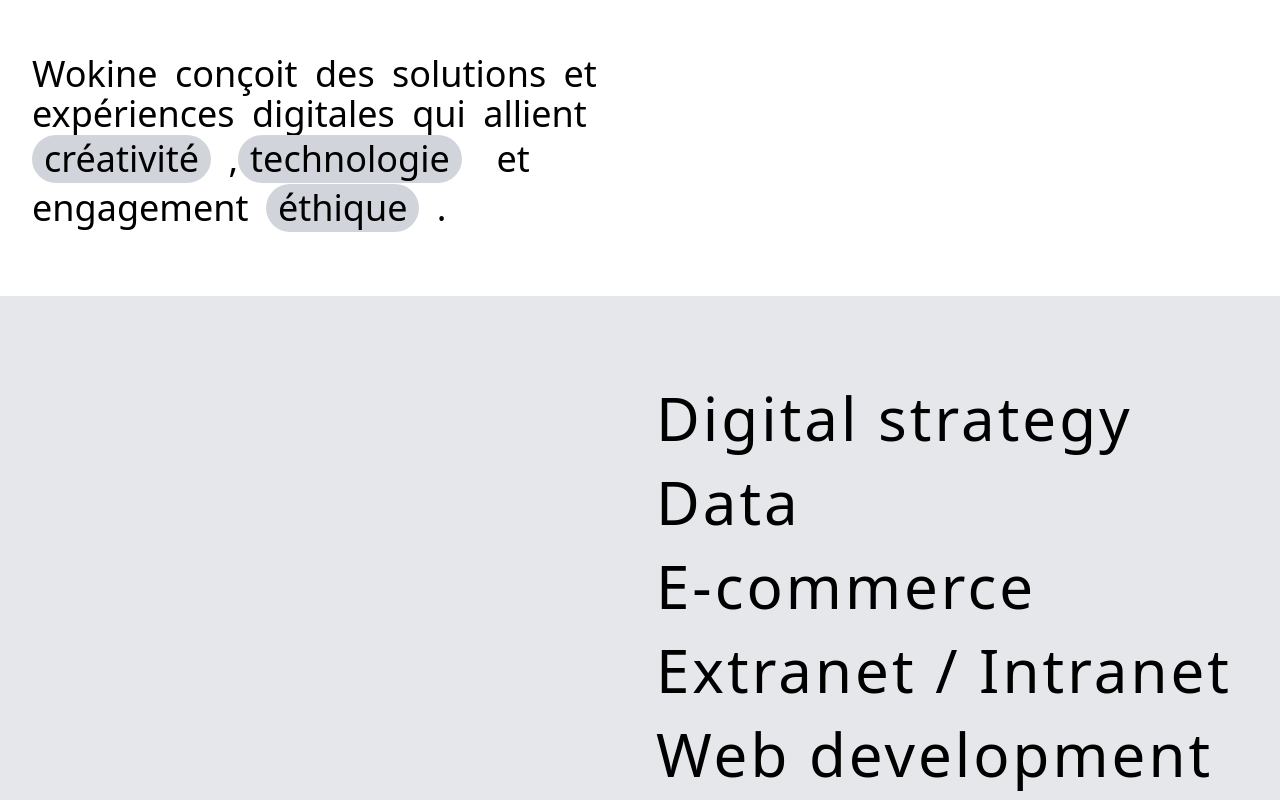
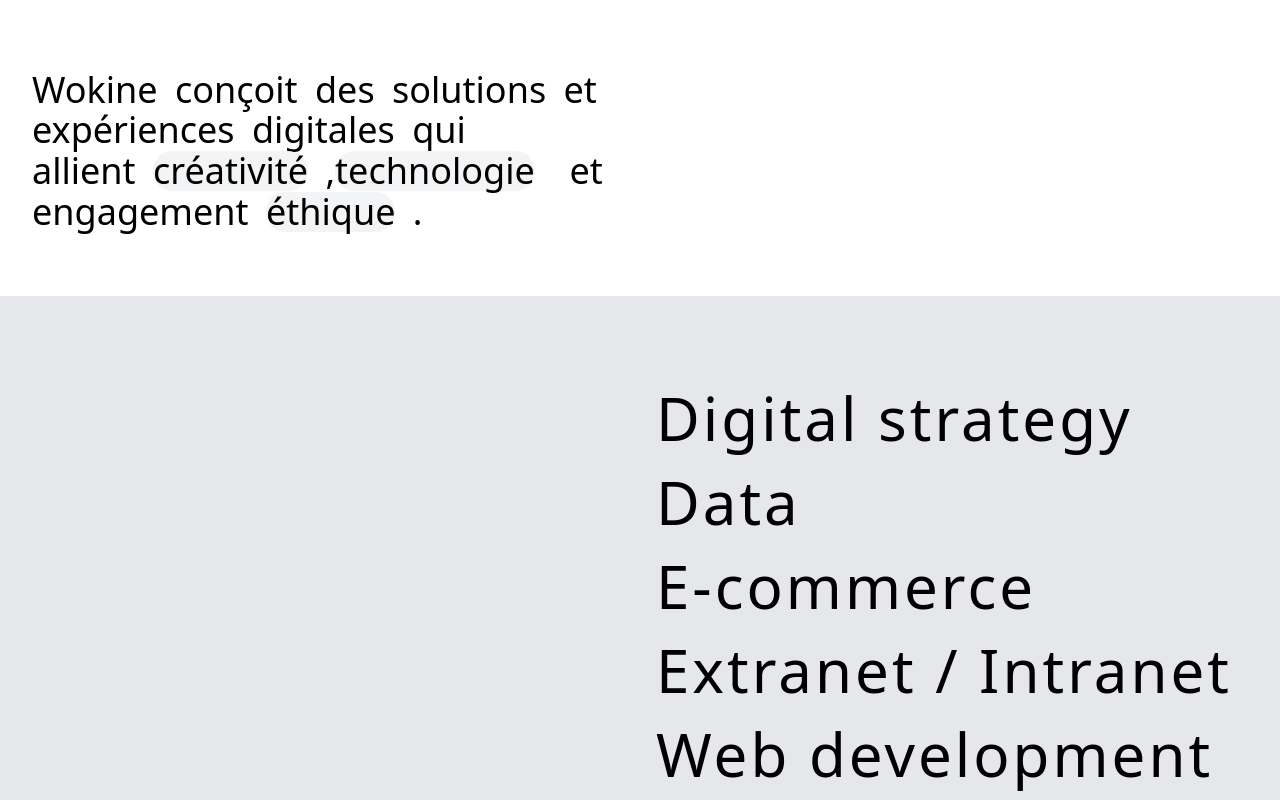
Before and after one commit to sah246ir/scroll-animated-landing-page, a React (Create React App) app: page / in a window 1280 px wide. Shown: the part 1800-2600 px from the top of the page. Built offline with nearby package versions, Linux system fonts and the light colour scheme.

Commit message:
style: padding and bg

```diff
--- a/src/components/SpecialHoverButton.tsx
+++ b/src/components/SpecialHoverButton.tsx
@@ -10,13 +10,15 @@
   const a = useContext(HoverWrapperContext)
 
   return (
+      <div className='inline'>
         <button
           onMouseEnter={(e) => a?.updateWrapperPosition(e)}
           onMouseLeave={(e)=>a?.onLeave(e)}
-        className={'text-inherit rounded-full bg-gray-300 relative z-20 transition duration-300 px-3 py-1 ' + className}
+          className={'text-inherit rounded-full bg-gray-100 relative z-20 transition duration-300 text-left ' + className}
         >
           {children && children}
         </button>
+      </div>
   );
 };
 
```
Lines whose indentation alone changed are shown as unchanged.
